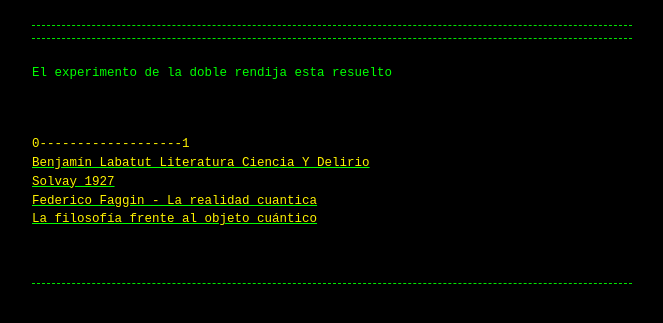
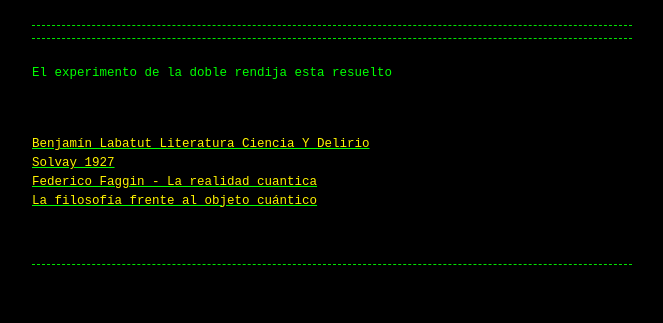
Before and after one commit to Guerrillaradio/doble_rendija, a Jekyll site: the page built from index.md, in a window 1280 px wide. Shown: the top 323 px of the page, without its empty margins (308-971 px from the left). Built offline with Jekyll 4.4.1, drawn with Linux system fonts in a browser that asks for light colours; our own code applies the rules of GitHub Pages for plain Markdown files.

Commit message:
Update index.md

```diff
--- a/index.md
+++ b/index.md
@@ -1,7 +1,7 @@
 <p>El experimento de la doble rendija esta resuelto
 
 
-<div><font color="#fff300">0-------------------1</font></div><div></div><div><font color="#fff300"> </font><font color="#fff300"> </font></div>
+<div><font color="#fff300"></font></div><div></div><div><font color="#fff300"> </font><font color="#fff300"> </font></div>
 <a href="https://archive.org/details/btg-talks-benjamin-labatut-literatura-ciencia-y-delirio_202505"><div><font color="#fff300">Benjamín Labatut Literatura Ciencia Y Delirio</font></div><div></div><div><font color="#fff300"> </font><font color="#fff300"> </font></div>
 <a href="https://www.bbc.com/mundo/articles/cmm9vdndzdeo"><div><font color="#fff300">Solvay 1927</font></div><div></div><div><font color="#fff300"> </font><font color="#fff300"> </font></div>
 <a href="https://archive.org/details/federico-faggin-la-realidad-cuantica"><div><font color="#fff300">Federico Faggin - La realidad cuantica</font></div><div></div><div><font color="#fff300"> </font><font color="#fff300"> </font></div>
```
